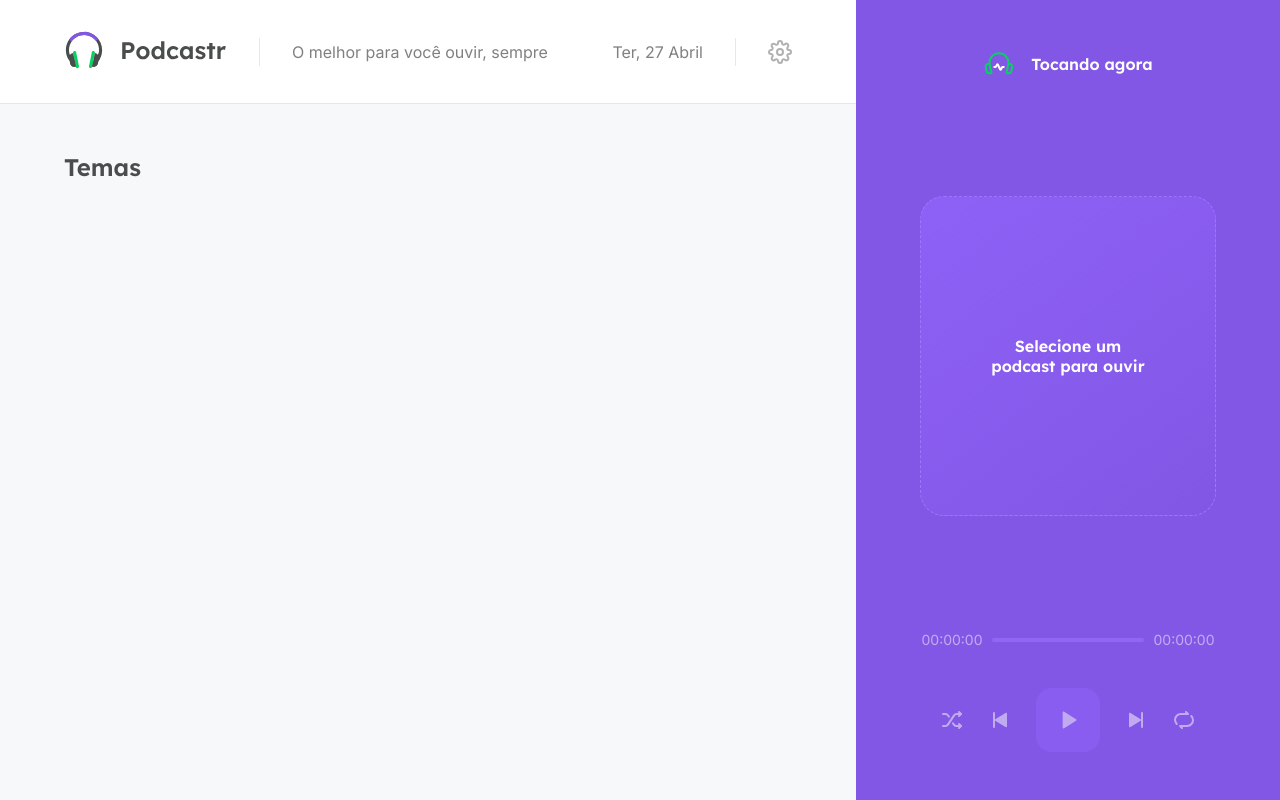
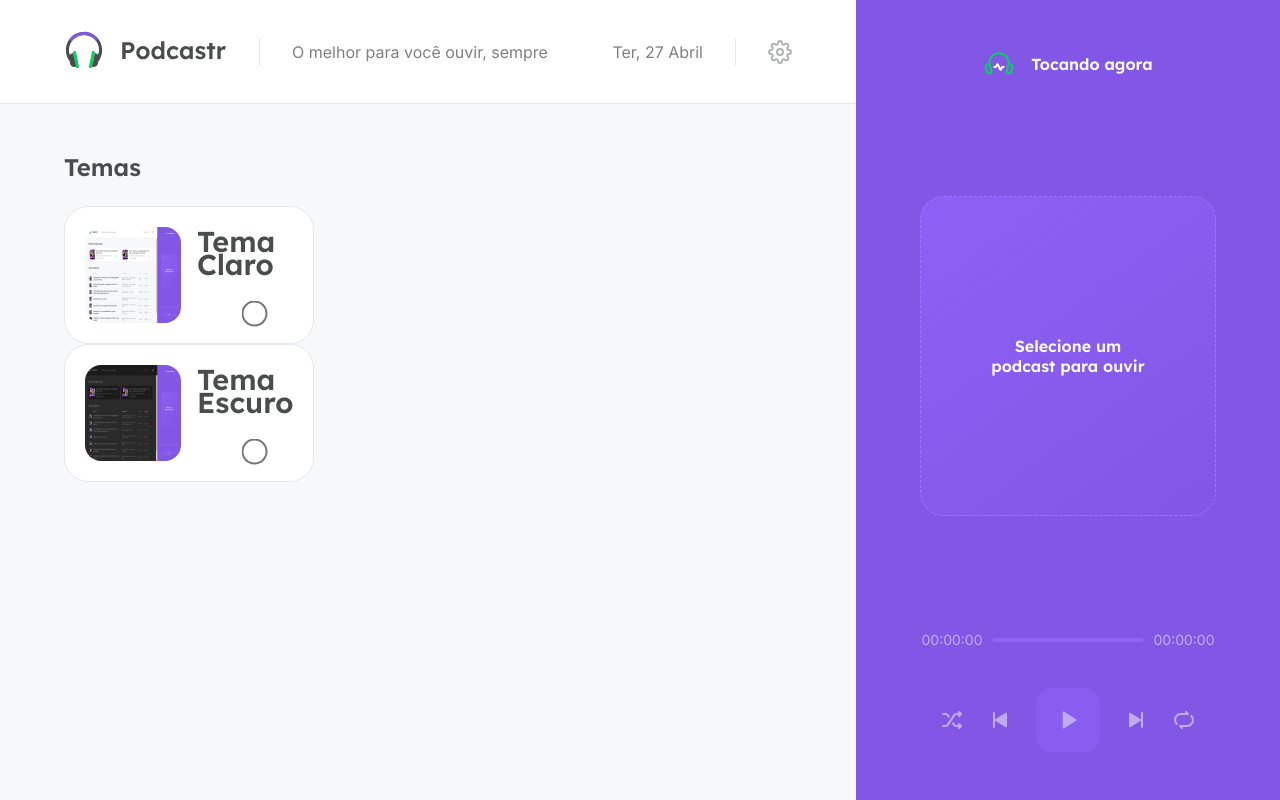
Before and after one commit to VitorGouveia/Podcastr, a Next.js app: page /settings in a window 1280 px wide. Built offline with nearby package versions, Linux system fonts and the light colour scheme.

Commit message:
Adds theme card in settings page

```diff
--- a/src/pages/settings.tsx
+++ b/src/pages/settings.tsx
@@ -1,5 +1,4 @@
 import Head from "next/head"
-import Image from "next/image"
 
 import styles from "../styles/settings.module.scss"
 
@@ -13,6 +12,31 @@ export default function Settings() {
 
       <section className={styles.themeSettings}>
         <h2>Temas</h2>
+
+        <ul>
+          <form>
+            <li>
+              <label>
+                <img width="192" height="192" src="light.jpg" alt="Tema Claro" />
+
+                <div className={styles.themeDetails}>
+                  <span>Tema Claro</span>
+                  <input type="radio" />
+                </div>
+              </label>
+            </li>
+            <li>
+              <label>
+                <img width="192" height="192" src="dark.png" alt="Tema Escuro" />
+
+                <div className={styles.themeDetails}>
+                  <span>Tema Escuro</span>
+                  <input type="radio" />
+                </div>
+              </label>
+            </li>
+          </form>
+        </ul>
       </section>
     </div>
   )
--- a/src/styles/settings.module.scss
+++ b/src/styles/settings.module.scss
@@ -11,6 +11,65 @@
 }
 
 .themeSettings {
+  ul {
+    list-style: none;
+    display: grid;
+    grid-template-columns: repeat(3, 1fr);
+    gap: 1.5rem;
+
+    li {
+      background: var(--white);
+      border: 1px solid var(--gray-100);
+      border-radius: 1.5rem;
+      position: relative;
+      cursor: pointer;
+
+      label {
+        display: flex;
+        align-items: center;
+        width: 100%;
+        height: 100%;
+        padding: 1.25rem;
+
+        img {
+          width: 6rem;
+          height: 6rem;
+          border-radius: 1rem;
+        }
+
+        .themeDetails {
+          display: flex;
+          flex-direction: column;
+          flex: 1;
+          margin-left: 1rem;
+
+          span {
+            display: block;
+            color: var(--gray-800);
+            font-family: Lexend, sans-serif;
+            font-weight: 600;
+            font-size: 1.8rem;
+            text-decoration: none;
+            line-height: 1.4rem;
+            margin-bottom: 1rem;
+
+            &:hover {
+              text-decoration: underline;
+            }
+          }
+
+          input {
+            padding: 1rem;
+            align-self: flex-end;
+            margin: 1rem 2rem 0 0;
+            transform: scale(2);
+          }
+        }
+      }
+
+
+    }
+  }
 }
 
 @media (max-width: 980px) {
```
Also changed, not shown: public/dark.png (added), public/light.jpg (added).
